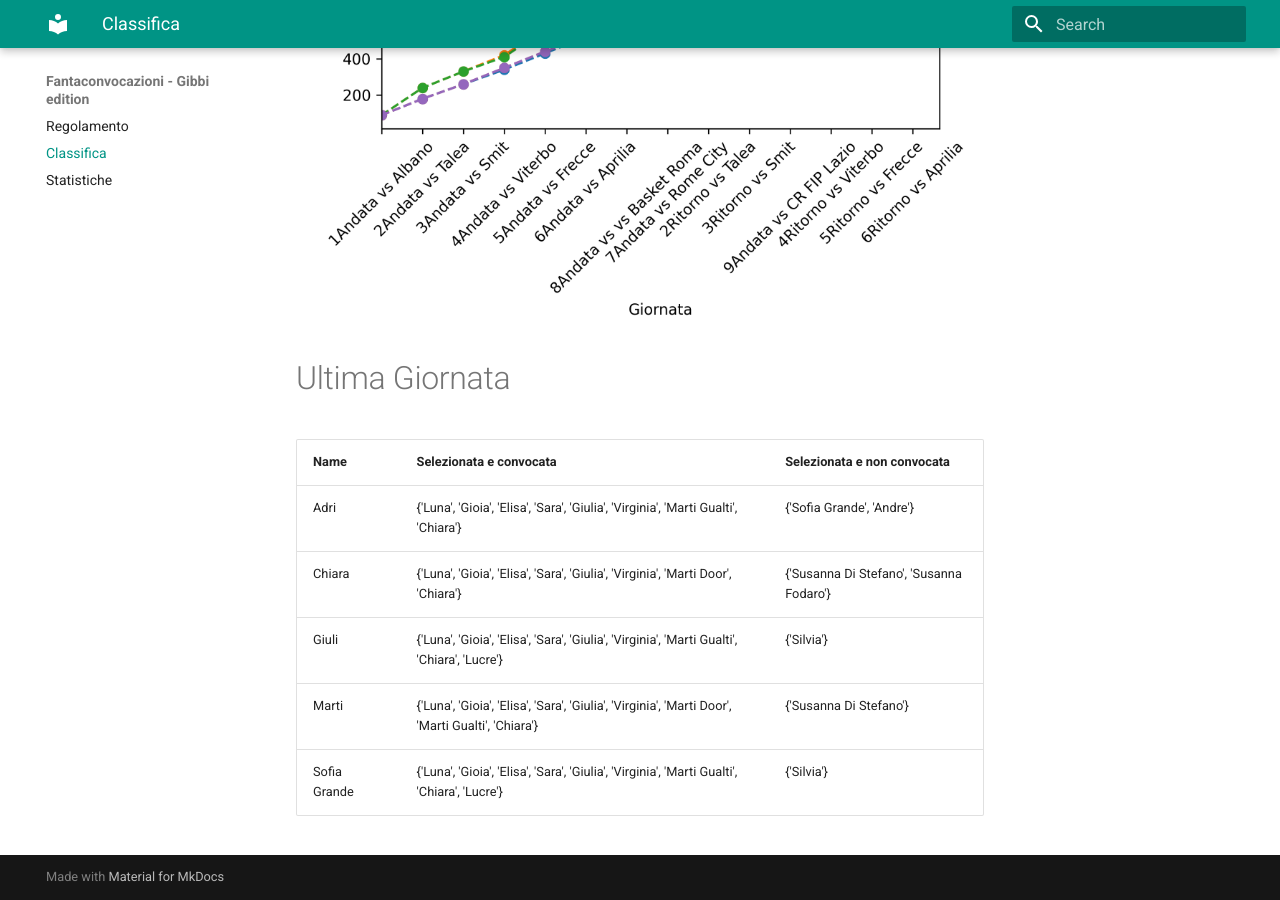
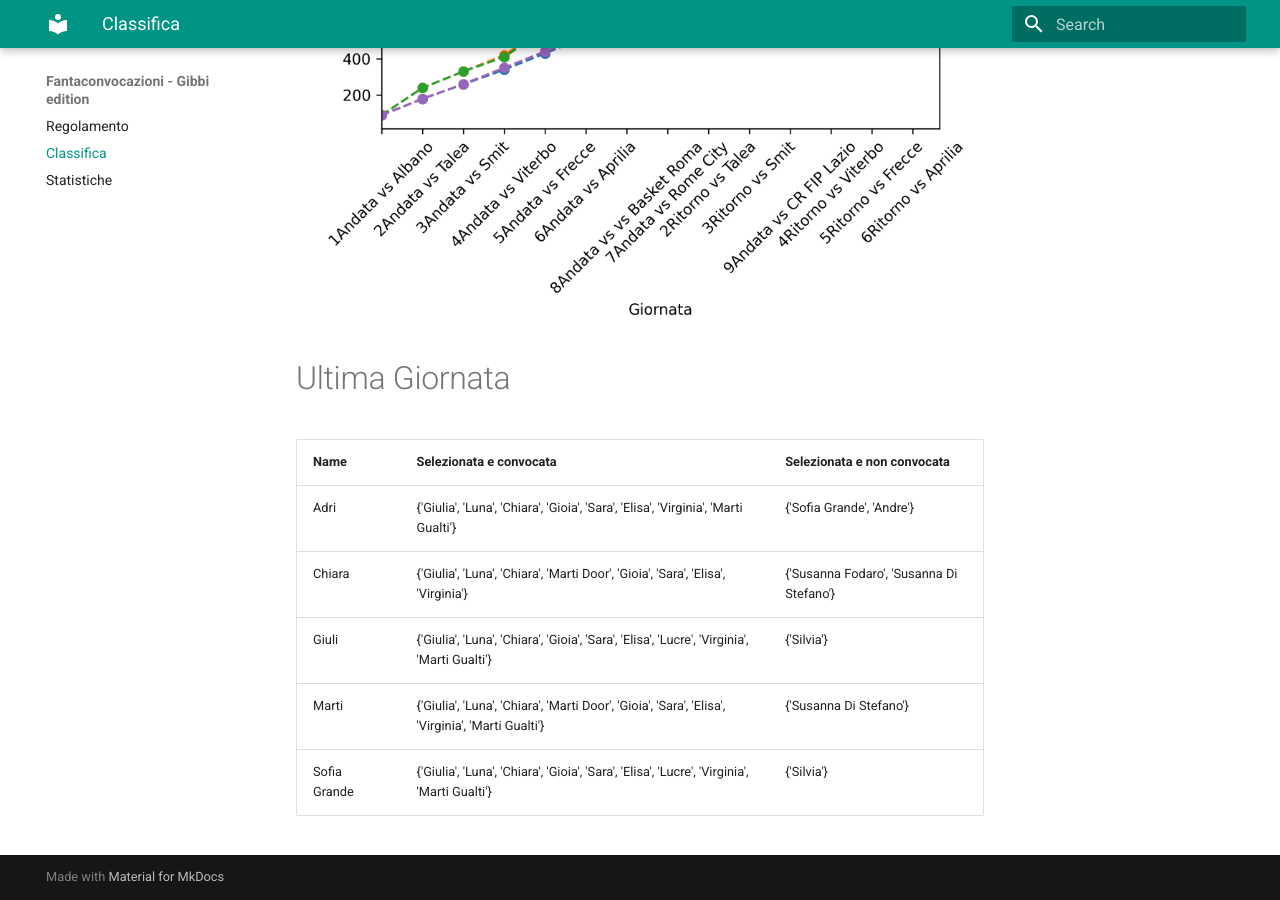
Before and after one commit to martinig94/fantagibbi, an MkDocs documentation site: the page built from docs/Classifica.md, in a window 1280 px wide and 900 px high, scrolled down 790 px. Built offline with MkDocs 1.6.1 and Material for MkDocs 9.7.7, drawn with Linux system fonts in a browser that asks for light colours.

Commit message:
Auto-update from main.py

```diff
--- a/docs/Classifica.md
+++ b/docs/Classifica.md
@@ -18,9 +18,9 @@
 <!-- START_TABLE CORRECT -->
 | Name         | Selezionata e convocata                                                                          | Selezionata e non convocata              |
 |:-------------|:-------------------------------------------------------------------------------------------------|:-----------------------------------------|
-| Adri         | {'Luna', 'Gioia', 'Elisa', 'Sara', 'Giulia', 'Virginia', 'Marti Gualti', 'Chiara'}               | {'Sofia Grande', 'Andre'}                |
-| Chiara       | {'Luna', 'Gioia', 'Elisa', 'Sara', 'Giulia', 'Virginia', 'Marti Door', 'Chiara'}                 | {'Susanna Di Stefano', 'Susanna Fodaro'} |
-| Giuli        | {'Luna', 'Gioia', 'Elisa', 'Sara', 'Giulia', 'Virginia', 'Marti Gualti', 'Chiara', 'Lucre'}      | {'Silvia'}                               |
-| Marti        | {'Luna', 'Gioia', 'Elisa', 'Sara', 'Giulia', 'Virginia', 'Marti Door', 'Marti Gualti', 'Chiara'} | {'Susanna Di Stefano'}                   |
-| Sofia Grande | {'Luna', 'Gioia', 'Elisa', 'Sara', 'Giulia', 'Virginia', 'Marti Gualti', 'Chiara', 'Lucre'}      | {'Silvia'}                               |
+| Adri         | {'Giulia', 'Luna', 'Chiara', 'Gioia', 'Sara', 'Elisa', 'Virginia', 'Marti Gualti'}               | {'Sofia Grande', 'Andre'}                |
+| Chiara       | {'Giulia', 'Luna', 'Chiara', 'Marti Door', 'Gioia', 'Sara', 'Elisa', 'Virginia'}                 | {'Susanna Fodaro', 'Susanna Di Stefano'} |
+| Giuli        | {'Giulia', 'Luna', 'Chiara', 'Gioia', 'Sara', 'Elisa', 'Lucre', 'Virginia', 'Marti Gualti'}      | {'Silvia'}                               |
+| Marti        | {'Giulia', 'Luna', 'Chiara', 'Marti Door', 'Gioia', 'Sara', 'Elisa', 'Virginia', 'Marti Gualti'} | {'Susanna Di Stefano'}                   |
+| Sofia Grande | {'Giulia', 'Luna', 'Chiara', 'Gioia', 'Sara', 'Elisa', 'Lucre', 'Virginia', 'Marti Gualti'}      | {'Silvia'}                               |
 <!-- END_TABLE CORRECT -->
```
